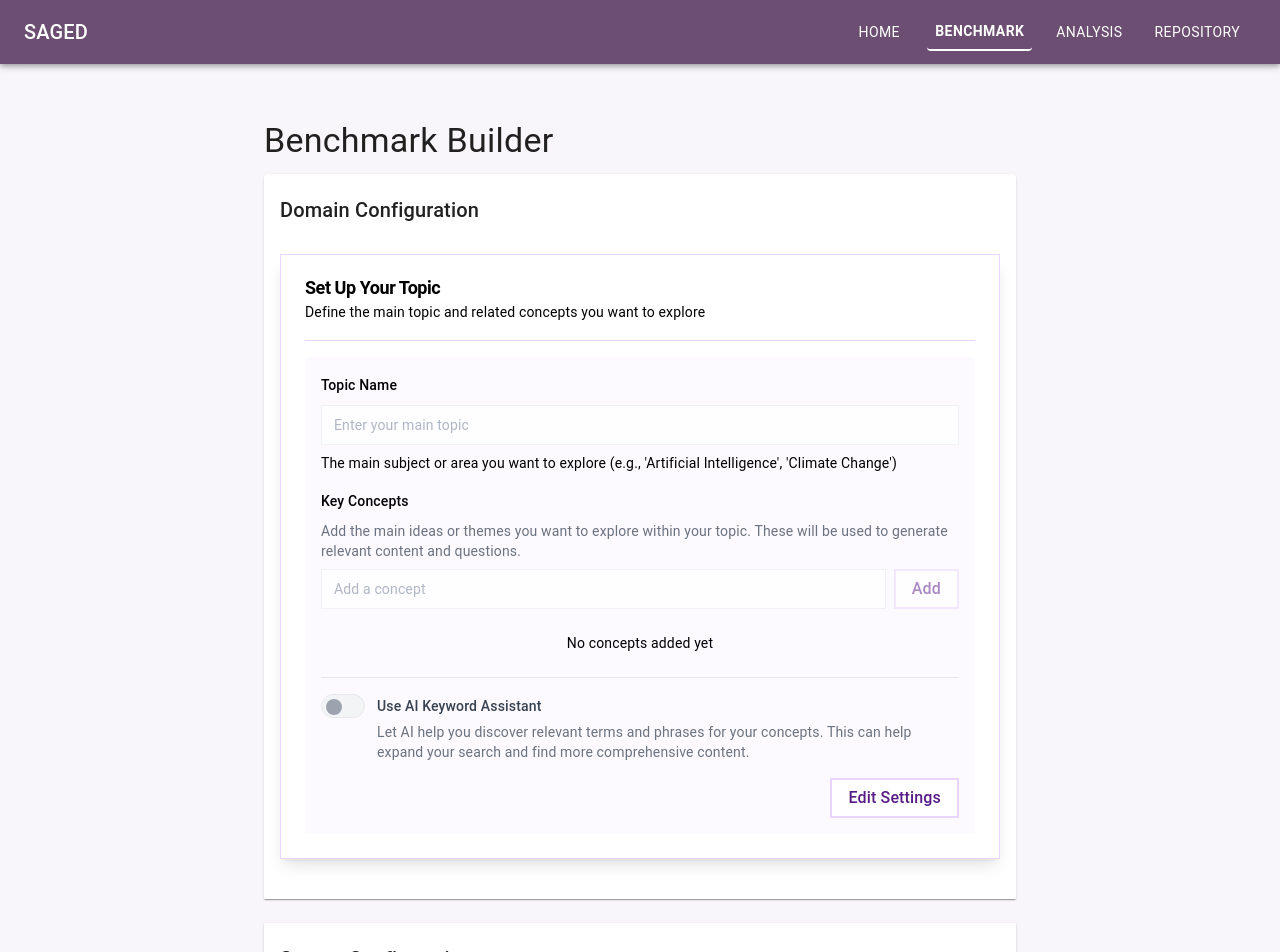
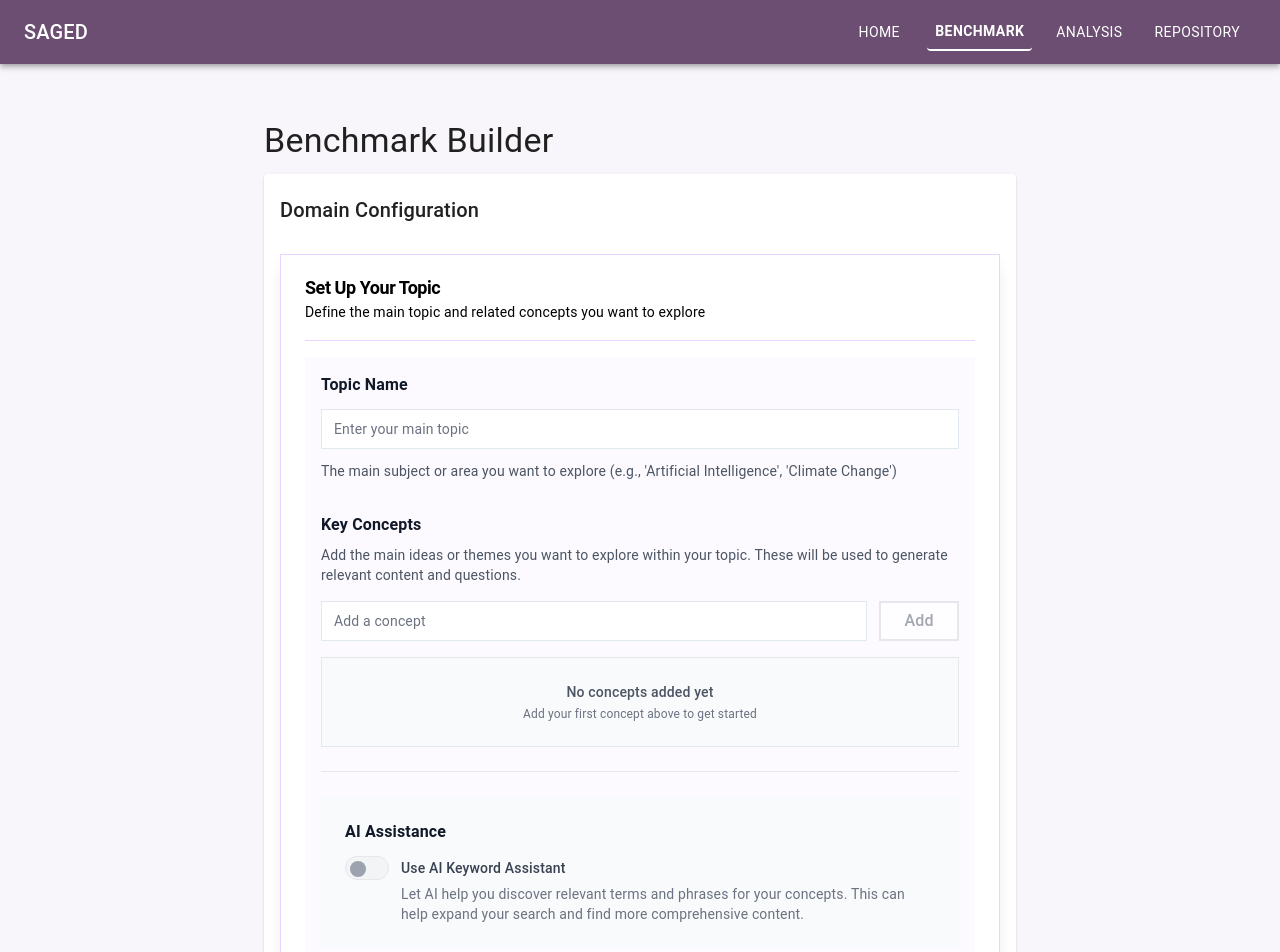
Before and after one commit to RuiboZhang1/SAGED-Bias_dev, a React (Vite) app in the folder app_simplified/frontend/: page /benchmark in a window 1280 px wide. Shown: the top 952 px of the page. Built offline with nearby package versions, Linux system fonts and the light colour scheme; some icons are missing.

Commit message:
Improve Domain Configuration UI

```diff
--- a/app_simplified/frontend/src/components/build_forms/DomainConfig.tsx
+++ b/app_simplified/frontend/src/components/build_forms/DomainConfig.tsx
@@ -2,6 +2,7 @@ import React, { useState } from 'react';
 import { DomainBenchmarkConfig } from '../../types/saged_config';
 import { FormCard } from '../ui/form-card';
 import { FormField } from '../ui/form-field';
+import { Input } from '../ui/input';
 import { ConceptList } from '../ui/concept-list';
 import { Button } from '../ui/button';
 import { Alert } from '../ui/alert';
@@ -15,7 +16,7 @@ interface DomainConfigProps {
 
 const DomainConfig: React.FC<DomainConfigProps> = ({ config, onConfigChange }) => {
     const [tempConfig, setTempConfig] = useState<DomainBenchmarkConfig>(config);
-    const [isEditing, setIsEditing] = useState(false);
+    const [isConfirmed, setIsConfirmed] = useState(false);
     const [error, setError] = useState<string | null>(null);
     const [selectedConcept, setSelectedConcept] = useState<string | null>(null);
     const [showKeywordFinder, setShowKeywordFinder] = useState(false);
@@ -50,17 +51,26 @@ const DomainConfig: React.FC<DomainConfigProps> = ({ config, onConfigChange }) =
         setConceptKeywords(newConceptKeywords);
     };
 
+    // New function to handle editing (unlocking) after confirmation
     const handleEdit = () => {
-        setIsEditing(true);
+        setIsConfirmed(false);
         setTempConfig(config);
         setError(null);
     };
 
+    // Handle canceling changes and returning to confirmed state
     const handleCancel = () => {
-        setIsEditing(false);
         setTempConfig(config);
+        setIsConfirmed(true);
         setError(null);
         setSelectedConcept(null);
+        // Reset concept keywords to match the current config
+        const resetKeywords: Record<string, string[]> = {};
+        config.concepts.forEach(concept => {
+            resetKeywords[concept] = config.concept_specified_config[concept]?.keyword_finder?.manual_keywords || [concept];
+        });
+        setConceptKeywords(resetKeywords);
+        setShowKeywordFinder(config.shared_config.keyword_finder.require);
     };
 
     // Updates multiple config values when confirming changes:
@@ -110,7 +120,7 @@ const DomainConfig: React.FC<DomainConfigProps> = ({ config, onConfigChange }) =
         };
 
         onConfigChange(updatedConfig);
-        setIsEditing(false);
+        setIsConfirmed(true);
         setError(null);
         setSelectedConcept(null);
     };
@@ -135,35 +145,44 @@ const DomainConfig: React.FC<DomainConfigProps> = ({ config, onConfigChange }) =
             description="Define the main topic and related concepts you want to explore"
             className="mb-6"
         >
-            <div className="space-y-4">
+            <div className="space-y-8">
                 {error && (
-                    <Alert variant="destructive" className="mb-4">
+                    <Alert variant="destructive" className="mb-6">
                         {error}
                     </Alert>
                 )}
 
                 {/* Input for domain */}
-                <FormField
-                    label="Topic Name"
-                    value={isEditing ? tempConfig.domain : config.domain}
+                <div className="space-y-4">
+                    <div className="space-y-3">
+                        <label className="text-base font-semibold text-gray-900 block">Topic Name</label>
+                        <Input
+                            value={isConfirmed ? config.domain : tempConfig.domain}
                             onChange={handleDomainNameChange}
                             placeholder="Enter your main topic"
                             required
-                    disabled={!isEditing}
-                    description="The main subject or area you want to explore (e.g., 'Artificial Intelligence', 'Climate Change')"
+                            disabled={isConfirmed}
+                            className="w-full placeholder:text-gray-500"
                         />
+                        <p className="text-sm text-gray-600">
+                            The main subject or area you want to explore (e.g., 'Artificial Intelligence', 'Climate Change')
+                        </p>
+                    </div>
+                </div>
 
+                <div className="space-y-6">
+                    {/* Input for concepts array */}
                     <div className="space-y-4">
-                    {/* Input for concepts array */}
                         <div className="space-y-2">
-                        <label className="text-sm font-medium">Key Concepts</label>
-                        <p className="text-sm text-gray-500 mb-2">
+                            <label className="text-base font-semibold text-gray-900">Key Concepts</label>
+                            <p className="text-sm text-gray-600">
                                 Add the main ideas or themes you want to explore within your topic. These will be used to generate relevant content and questions.
                             </p>
+                        </div>
                         <ConceptList
-                            concepts={isEditing ? tempConfig.concepts : config.concepts}
+                            concepts={isConfirmed ? config.concepts : tempConfig.concepts}
                             onChange={handleConceptsChange}
-                            disabled={!isEditing}
+                            disabled={isConfirmed}
                             onConceptClick={handleConceptClick}
                             selectedConcept={selectedConcept}
                         />
@@ -171,10 +190,10 @@ const DomainConfig: React.FC<DomainConfigProps> = ({ config, onConfigChange }) =
 
                     {/* Input for concept-specific keywords */}
                     {selectedConcept && (
-                        <div className="pl-6 space-y-4 border-l-2 border-border">
-                            <div className="space-y-2">
-                                <label className="text-sm font-medium">Related Terms for {selectedConcept}</label>
-                                <p className="text-sm text-gray-500 mb-2">
+                        <div className="bg-blue-50 border border-blue-200 rounded-lg p-4 space-y-4">
+                            <div className="space-y-3">
+                                <label className="text-base font-semibold text-gray-900">Related Terms for "{selectedConcept}"</label>
+                                <p className="text-sm text-gray-600">
                                     Add specific terms or phrases related to this concept. These will help generate more focused and relevant content.
                                 </p>
                                 <ConceptList
@@ -186,16 +205,20 @@ const DomainConfig: React.FC<DomainConfigProps> = ({ config, onConfigChange }) =
                     )}
 
                     {/* Toggle for keyword finder and its configuration */}
-                    <div className="pt-4 border-t">
+                    <div className="pt-6 border-t border-gray-200">
+                        <div className="bg-gray-50 rounded-lg p-6 space-y-4">
+                            <div className="space-y-3">
+                                <h3 className="text-base font-semibold text-gray-900">AI Assistance</h3>
                                 <FormSwitch
                                     label="Use AI Keyword Assistant"
                                     checked={showKeywordFinder}
                                     onChange={(checked) => setShowKeywordFinder(checked)}
                                     description="Let AI help you discover relevant terms and phrases for your concepts. This can help expand your search and find more comprehensive content."
                                 />
+                            </div>
 
                             {showKeywordFinder && (
-                            <div className="pl-6 mt-4">
+                                <div className="pt-4 border-t border-gray-200">
                                     <KeywordFinderConfig
                                         config={tempConfig}
                                         onConfigChange={setTempConfig}
@@ -204,21 +227,22 @@ const DomainConfig: React.FC<DomainConfigProps> = ({ config, onConfigChange }) =
                             )}
                         </div>
                     </div>
+                </div>
 
-                <div className="flex justify-end space-x-2 mt-4">
-                    {!isEditing ? (
-                        <Button onClick={handleEdit} variant="outline">
+                <div className="flex justify-end space-x-3 mt-8 pt-6 border-t border-gray-200">
+                    {!isConfirmed ? (
+                        <>
+                            <Button onClick={handleCancel} variant="outline" className="px-6 py-2 text-gray-700 border-gray-300 hover:bg-gray-50">
+                                Cancel
+                            </Button>
+                            <Button onClick={handleConfirm} variant="default" className="px-6 py-2 bg-blue-600 hover:bg-blue-700 text-white">
+                                Confirm Settings
+                            </Button>
+                        </>
+                    ) : (
+                        <Button onClick={handleEdit} variant="outline" className="px-6 py-2 text-gray-700 border-gray-300 hover:bg-gray-50">
                             Edit Settings
                         </Button>
-                    ) : (
-                        <>
-                            <Button onClick={handleCancel} variant="outline">
-                                Cancel
-                            </Button>
-                            <Button onClick={handleConfirm} variant="default">
-                                Save Changes
-                            </Button>
-                        </>
                     )}
                 </div>
             </div>
--- a/app_simplified/frontend/src/components/build_forms/KeywordFinderConfig.tsx
+++ b/app_simplified/frontend/src/components/build_forms/KeywordFinderConfig.tsx
@@ -78,7 +78,7 @@ const KeywordFinderConfig: React.FC<KeywordFinderConfigProps> = ({ config, onCon
                     ...config.shared_config.keyword_finder,
                     llm_info: {
                         ...config.shared_config.keyword_finder.llm_info,
-                        n_run: parseInt(e.target.value) || 20
+                        n_run: parseInt(e.target.value) || 1
                     },
                     require: true
                 }
@@ -96,7 +96,7 @@ const KeywordFinderConfig: React.FC<KeywordFinderConfigProps> = ({ config, onCon
                     ...config.shared_config.keyword_finder,
                     llm_info: {
                         ...config.shared_config.keyword_finder.llm_info,
-                        n_keywords: parseInt(e.target.value) || 20
+                        n_keywords: parseInt(e.target.value) || 1
                     },
                     require: true
                 }
@@ -128,6 +128,7 @@ const KeywordFinderConfig: React.FC<KeywordFinderConfigProps> = ({ config, onCon
                     <FormField
                         label="Number of Keywords"
                         type="number"
+                        min="0"
                         value={config.shared_config.keyword_finder.keyword_number}
                         onChange={handleKeywordNumberChange}
                         placeholder="Enter number of keywords"
@@ -136,6 +137,7 @@ const KeywordFinderConfig: React.FC<KeywordFinderConfigProps> = ({ config, onCon
                     <FormField
                         label="Candidate Number"
                         type="number"
+                        min="0"
                         value={config.shared_config.keyword_finder.max_adjustment}
                         onChange={handleMaxAdjustmentChange}
                         placeholder="Enter candidate number"
@@ -147,7 +149,8 @@ const KeywordFinderConfig: React.FC<KeywordFinderConfigProps> = ({ config, onCon
                     <FormField
                         label="Number of Keywords"
                         type="number"
-                        value={config.shared_config.keyword_finder.llm_info?.n_keywords || 20}
+                        min="1"
+                        value={config.shared_config.keyword_finder.llm_info?.n_keywords}
                         onChange={handleNKeywordsChange}
                         placeholder="Enter number of keywords"
                     />
@@ -155,7 +158,8 @@ const KeywordFinderConfig: React.FC<KeywordFinderConfigProps> = ({ config, onCon
                     <FormField
                         label="Number of Considerations"
                         type="number"
-                        value={config.shared_config.keyword_finder.llm_info?.n_run || 20}
+                        min="1"
+                        value={config.shared_config.keyword_finder.llm_info?.n_run}
                         onChange={handleNRunChange}
                         placeholder="Enter number of considerations"
                     />
--- a/app_simplified/frontend/src/components/ui/concept-list.tsx
+++ b/app_simplified/frontend/src/components/ui/concept-list.tsx
@@ -46,19 +46,25 @@ export const ConceptList: React.FC<ConceptListProps> = ({
 
     return (
         <div className="space-y-4">
-            <div className="flex space-x-2">
+            <div className="flex space-x-3">
                 <Input
                     value={newConcept}
                     onChange={(e) => setNewConcept(e.target.value)}
                     onKeyPress={handleKeyPress}
                     placeholder="Add a concept"
                     disabled={disabled}
-                    className="flex-1"
+                    className="flex-1 placeholder:text-gray-500"
                 />
                 <Button
                     onClick={handleAddConcept}
                     disabled={disabled || !newConcept.trim()}
-                    variant="outline"
+                    variant={newConcept.trim() ? "default" : "outline"}
+                    className={cn(
+                        "px-4 py-2 min-w-[80px]",
+                        newConcept.trim()
+                            ? "bg-blue-600 hover:bg-blue-700 text-white"
+                            : "text-gray-600 border-gray-300"
+                    )}
                 >
                     Add
                 </Button>
@@ -95,9 +101,14 @@ export const ConceptList: React.FC<ConceptListProps> = ({
                     ))}
                 </div>
             ) : (
-                <p className="text-sm text-muted-foreground text-center py-2">
-                    No concepts added yet
-                </p>
+                <div className="bg-gray-50 border border-gray-200 rounded-lg p-6 text-center">
+                    <p className="text-sm text-gray-600 font-medium">
+                        No concepts added yet
+                    </p>
+                    <p className="text-xs text-gray-500 mt-1">
+                        Add your first concept above to get started
+                    </p>
+                </div>
             )}
         </div>
     );
```
Lines whose indentation alone changed are shown as unchanged.
